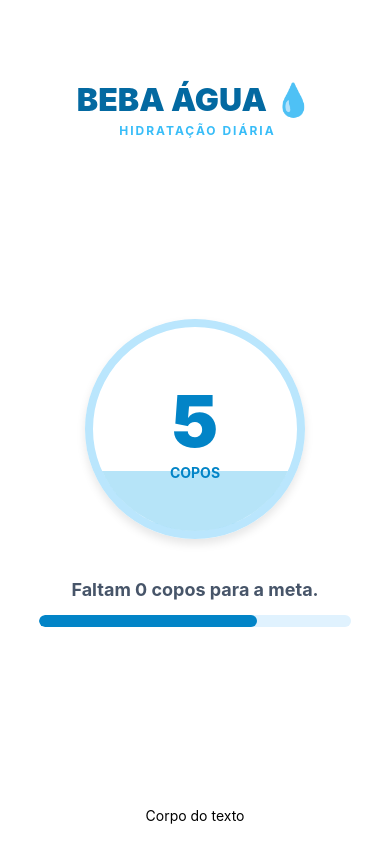
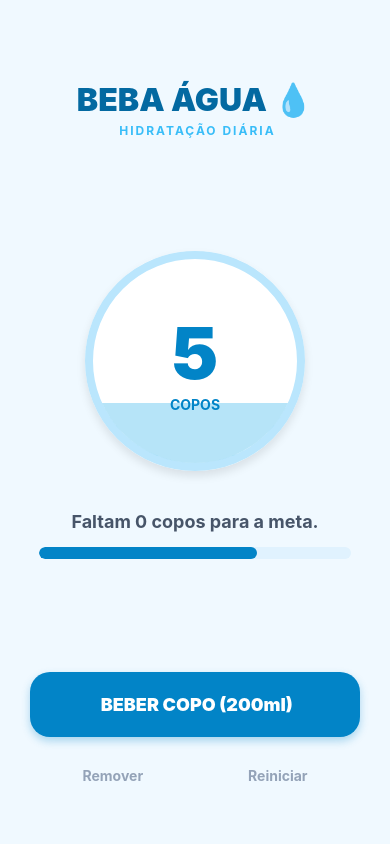
Before and after one commit to HidekiLucas0701/BebaAgua, a React Native app: screen / in a window 390 px wide. Built offline with nearby package versions, Linux system fonts and the light colour scheme.

Commit message:
feat(wip): creating app buttons

```diff
--- a/App.tsx
+++ b/App.tsx
@@ -1,5 +1,5 @@
 import { StatusBar } from 'expo-status-bar';
-import { StyleSheet, Text, View } from 'react-native';
+import { StyleSheet, Text, TouchableOpacity, View } from 'react-native';
 
 export default function App() {
   return (
@@ -27,7 +27,22 @@ export default function App() {
         </View>
 
       </View>
-      <Text>Corpo do texto</Text>
+      <View style={styles.footer}>
+        <TouchableOpacity style={styles.mainButton}>
+          <Text style={styles.mainButtonText}> BEBER COPO (200ml)</Text>
+        </TouchableOpacity>
+
+        <View style={styles.configArea}>
+          <TouchableOpacity style={styles.configButton}>
+            <Text style={styles.configButtonText}>Remover</Text>
+          </TouchableOpacity>
+
+          <TouchableOpacity style={styles.configButton}>
+            <Text style={styles.configButtonText}>Reiniciar</Text>
+          </TouchableOpacity>
+        </View>
+      </View>
+
       <StatusBar style="auto" />
     </View>
   );
@@ -36,7 +51,7 @@ export default function App() {
 const styles = StyleSheet.create({
   container: {
     flex: 1,
-    backgroundColor: '#fff',
+    backgroundColor: '#F0F9FF',
     alignItems: 'center',
     justifyContent: 'space-between',
     paddingVertical: 20
@@ -124,6 +139,40 @@ const styles = StyleSheet.create({
     fontWeight: '700',
     color: '#475569',
     textAlign: 'center'
+  },
+  footer: {
+    width: '100%',
+    paddingHorizontal: 30,
+    marginBottom: 30
+  },
+  mainButton: {
+    backgroundColor: '#0284C7',
+    paddingVertical: 22,
+    borderRadius: 20,
+    alignItems: 'center',
+    shadowColor: '#0284C7',
+    shadowOffset: {width: 0, height: 4},
+    shadowOpacity: 0.3,
+    shadowRadius: 8,
+    elevation: 5
+  },
+  mainButtonText: {
+    color: '#FFF',
+    fontSize: 18,
+    fontWeight: '900'
+  },
+  configArea: {
+    flexDirection: 'row',
+    justifyContent: 'space-around',
+    marginTop: 20
+  },
+  configButton: {
+    padding: 10,
+  },
+  configButtonText: {
+    color: '#94A3B8',
+    fontSize: 14,
+    fontWeight: 'bold'
   }
 
 });
```
